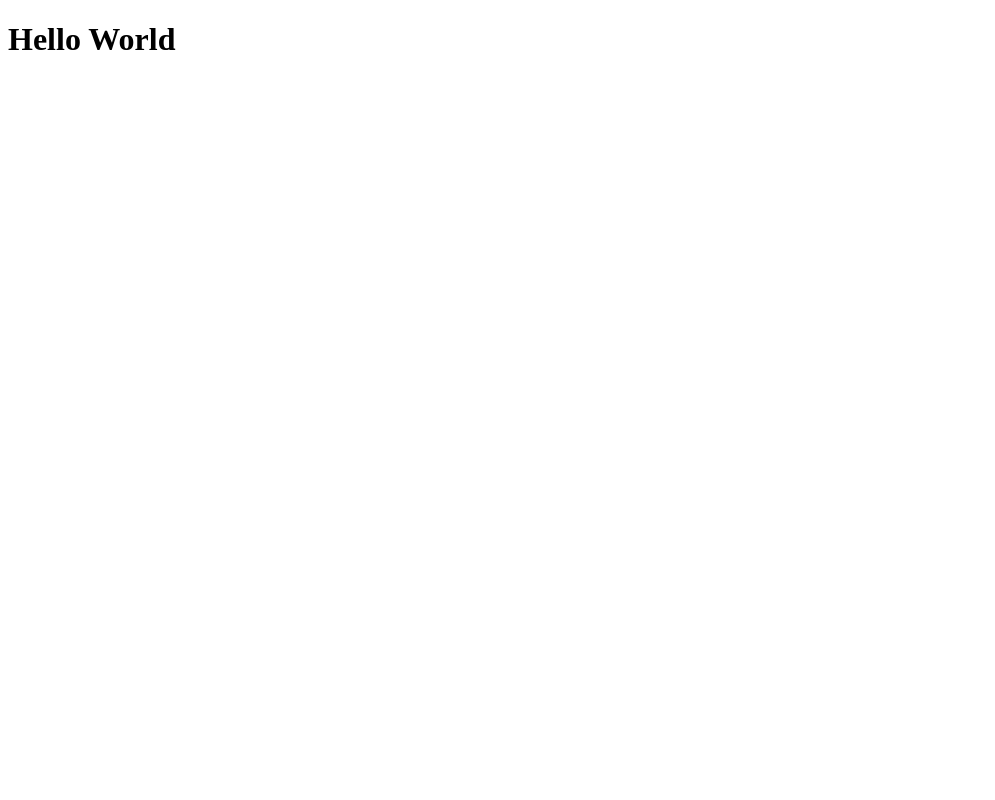
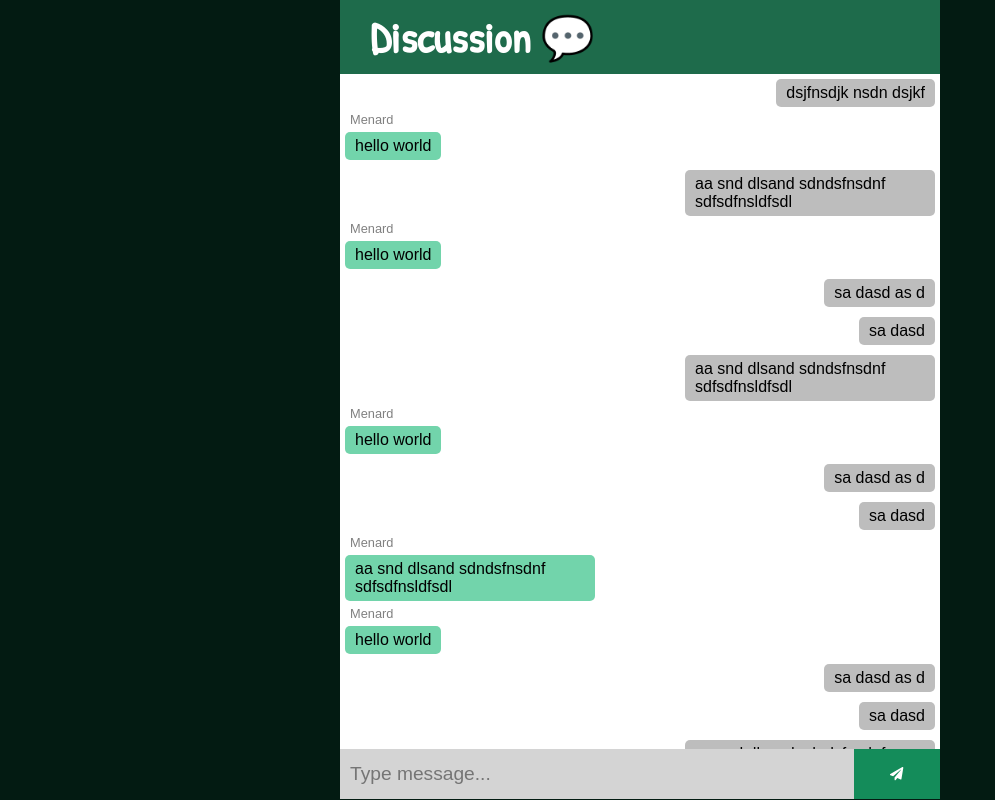
Before and after one commit to menard-codes/chat_app, a React (Create React App) app: page / in a window 1280 px wide. Shown: the whole page, without its empty margins (0-995 px from the left). Built offline with nearby package versions, Linux system fonts and the light colour scheme.

Commit message:
finished UI

```diff
--- a/package.json
+++ b/package.json
@@ -3,12 +3,16 @@
   "version": "0.1.0",
   "private": true,
   "dependencies": {
+    "@fortawesome/fontawesome-svg-core": "^1.2.35",
+    "@fortawesome/free-solid-svg-icons": "^5.15.3",
+    "@fortawesome/react-fontawesome": "^0.1.15",
     "@testing-library/jest-dom": "^5.11.4",
     "@testing-library/react": "^11.1.0",
     "@testing-library/user-event": "^12.1.10",
     "react": "^17.0.2",
     "react-dom": "^17.0.2",
     "react-scripts": "4.0.3",
+    "sass": "^1.37.5",
     "web-vitals": "^1.0.1"
   },
   "scripts": {
--- a/src/App.js
+++ b/src/App.js
@@ -1,9 +1,47 @@
+import Logo from './components/Logo';
+import Message from './components/Message';
+import MsgInput from './components/MsgInput';
+
+import './App.scss';
+
 
 function App() {
   return (
-    <div>
-      <h1>Hello World</h1>
-    </div>
+    <main id="container">
+
+      <div id="banner">
+        <Logo />
+      </div>
+
+      <div id="thread-container">
+        <ul>
+          <li><Message isOwn={true} msg="dsjfnsdjk nsdn dsjkf" /></li>
+          <li>
+            <Message isOwn={false} msg="hello world" />
+          </li>
+          <li><Message isOwn={true} msg="aa snd dlsand sdndsfnsdnf sdfsdfnsldfsdl" /></li>
+          <li><Message isOwn={false} msg="hello world" /></li>
+          <li><Message isOwn={true} msg="sa dasd as d" /></li>
+          <li><Message isOwn={true} msg="sa dasd" /></li>
+          <li><Message isOwn={true} msg="aa snd dlsand sdndsfnsdnf sdfsdfnsldfsdl" /></li>
+          <li><Message isOwn={false} msg="hello world" /></li>
+          <li><Message isOwn={true} msg="sa dasd as d" /></li>
+          <li><Message isOwn={true} msg="sa dasd" /></li>
+          <li><Message isOwn={false} msg="aa snd dlsand sdndsfnsdnf sdfsdfnsldfsdl" /></li>
+          <li><Message isOwn={false} msg="hello world" /></li>
+          <li><Message isOwn={true} msg="sa dasd as d" /></li>
+          <li><Message isOwn={true} msg="sa dasd" /></li>
+          <li><Message isOwn={true} msg="aa snd dlsand sdndsfnsdnf sdfsdfnsldfsdl" /></li>
+          <li><Message isOwn={false} msg="hello world" /></li>
+          <li><Message isOwn={true} msg="sa dasd as d" /></li>
+          <li><Message isOwn={true} msg="sa dasd" /></li>
+        </ul>
+      </div>
+
+      <div id="msg-input-container">
+        <MsgInput />
+      </div>
+    </main>
   );
 }
 
--- /dev/null
+++ b/src/App.scss
@@ -0,0 +1,68 @@
+@import url('https://fonts.googleapis.com/css2?family=Patrick+Hand&display=swap');
+
+#container {
+    height: 100vh;
+    width: min(600px, 100%);
+    background-color: white;
+    display: grid;
+    grid-template-rows: 0.35fr 4fr 0.3fr;
+
+    #banner {
+        width: 100%;
+        height: 100%;
+        background-color: #1e6b4b;
+        color: white;
+        padding: 8px 30px;
+
+        h1 {
+            background-color: inherit;
+            font-family: 'Patrick Hand', cursive;
+            font-size: 2.7rem;
+        }
+    }
+
+    #thread-container {
+        background-color: white;
+        width: 100%;
+        height: 100%;
+        overflow-y: scroll;
+
+        ul {
+
+            li {
+                background-color: white;
+                width: 100%;
+                display: flex;
+                flex-direction: column;
+
+                span {
+                    background-color: inherit;
+                    font-family: sans-serif;
+                    font-size: 0.8rem;
+                    color: grey;
+                    padding-left: 10px;
+                }
+
+                p {
+                    width: fit-content;
+                    max-width: 250px;
+                    height: fit-content;
+                    border-radius: 5px;
+                    margin: 5px;
+                    padding: 5px 10px;
+                }
+
+                .own {
+                    background-color: rgb(189, 189, 189);
+                    align-self: flex-end;
+
+                }
+
+                .friend {
+                    background-color: #72D4AB;
+                }
+
+            }
+        }
+    }
+}
--- /dev/null
+++ b/src/components/Logo.jsx
@@ -0,0 +1,11 @@
+import React from 'react'
+
+function Logo() {
+    return (
+        <h1>
+            Discussion 💬
+        </h1>
+    )
+}
+
+export default Logo
--- /dev/null
+++ b/src/components/Message.jsx
@@ -0,0 +1,14 @@
+import React from 'react'
+
+function Message({ isOwn, msg }) {
+    return (
+        <>
+            {!isOwn && <span>Menard</span>}
+            <p className={isOwn ? 'own' : 'friend'}>
+                {msg}
+            </p>
+        </>
+    )
+}
+
+export default Message
--- /dev/null
+++ b/src/components/MsgInput.jsx
@@ -0,0 +1,22 @@
+import React from 'react'
+import './MsgInput.scss'
+
+
+import { FontAwesomeIcon } from '@fortawesome/react-fontawesome'
+import { faPaperPlane } from '@fortawesome/free-solid-svg-icons'
+
+
+
+
+function MsgInput() {
+    const element = <FontAwesomeIcon icon={faPaperPlane} />
+
+    return (
+        <form id="msg-form">
+            <input placeholder="Type message..." />
+            <button>{element}</button>
+        </form>
+    )
+}
+
+export default MsgInput
--- /dev/null
+++ b/src/components/MsgInput.scss
@@ -0,0 +1,27 @@
+
+#msg-form {
+    width: 100%;
+    height: 50px;
+
+    display: grid;
+    grid-template-columns: 6fr 1fr;
+
+
+    input {
+        background-color: rgb(212, 212, 212);
+        padding: 0 10px;
+        outline: none;
+        font-size: 1.2rem;
+        border: none;
+    }
+
+    button {
+        background-color: #148C5A;
+        color: white;
+        border: none;
+
+        svg {
+            background-color: #148C5A;
+        }
+    }
+}
--- a/src/index.js
+++ b/src/index.js
@@ -1,6 +1,7 @@
 import React from 'react';
 import ReactDOM from 'react-dom';
 import App from './App';
+import './index.scss';
 
 
 ReactDOM.render(
--- /dev/null
+++ b/src/index.scss
@@ -0,0 +1,13 @@
+
+* {
+    margin: 0;
+    padding: 0;
+    box-sizing: border-box;
+    background-color: #031b12;
+    font-family: sans-serif;
+}
+
+#root {
+    display: flex;
+    justify-content: center;
+}
```
Also changed, not shown: 1 other file (tests, documents, lock files or other folders).
